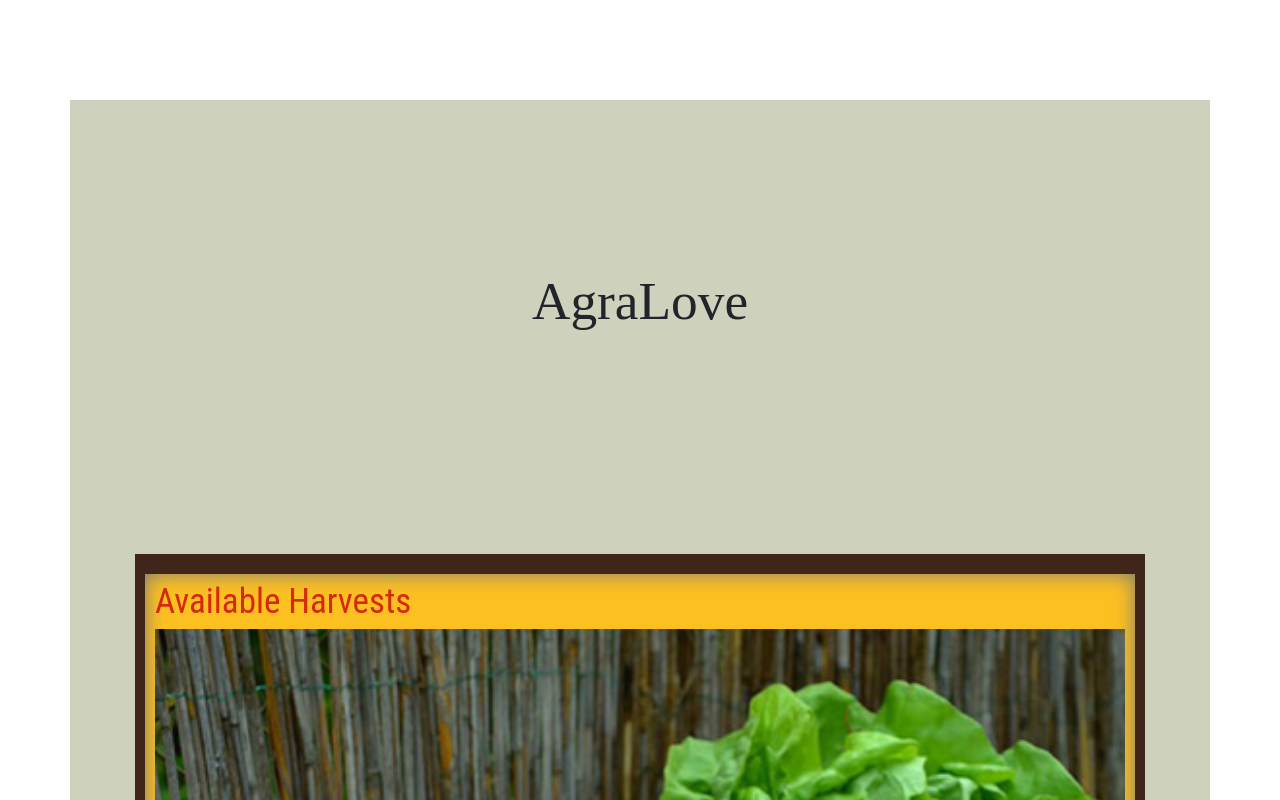
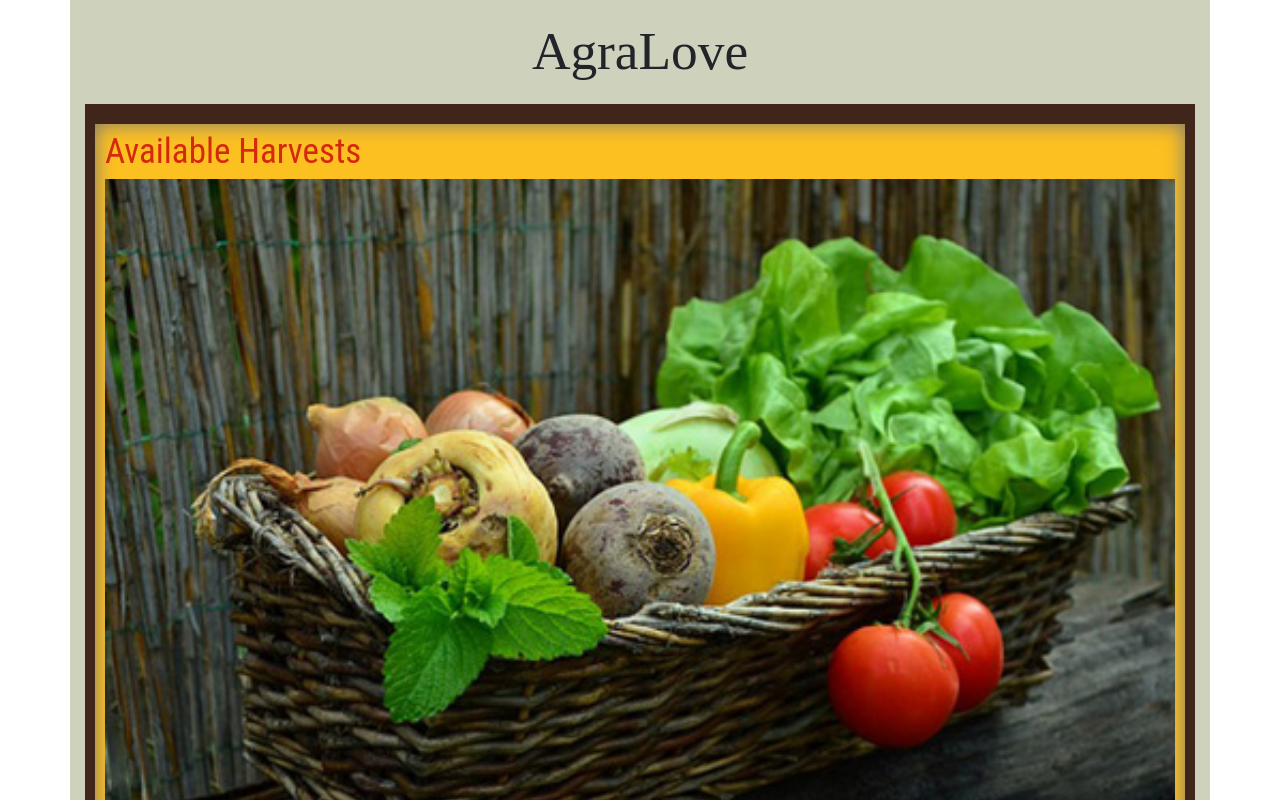
Before and after one commit to NicoleEssex/MetroAgro, a React (Create React App) app in the folder client/: page /home in a window 1280 px wide. Shown: the top 800 px of the page. Built offline with nearby package versions, Linux system fonts and the light colour scheme; what auth0-js, webfontloader would draw is missing.

Commit message:
More Styles Fixed on Home Page and MyBounty Page

```diff
--- a/client/src/App.css
+++ b/client/src/App.css
@@ -1,4 +1,3 @@
-
 
 body {
     background-color: #ced2bc;
--- a/client/src/App.js
+++ b/client/src/App.js
@@ -39,7 +39,8 @@ changeAppState = (name, value) => {
 }
   render() {
     return (
-      <Container fluid>
+
+      <div>
         <Router  history={history}>
 
           <Switch>
@@ -51,8 +52,7 @@ changeAppState = (name, value) => {
           </Switch>
 
         </Router>
-
-      </Container>
+        </div>
     );
   }
 }
--- a/client/src/components/buttons/AddCropFormButton/AddCropFormButton.css
+++ b/client/src/components/buttons/AddCropFormButton/AddCropFormButton.css
@@ -1,6 +1,6 @@
 .acfb {
     height: auto;
-    width: 150px;
+    width: 100px;
     margin:10px;
     font-family: 'Indie Flower', 'cursive';
     font-size: 21px;
--- a/client/src/components/pages/Home/Home.css
+++ b/client/src/components/pages/Home/Home.css
@@ -44,10 +44,7 @@ div .image-container {
 .pageContainer {
     text-align: center;
 }
-div {
-    padding: 50px;
-    text-align: center;
-}
+
 .MyBountyButton {
     height: 100px;
     width: 200px;
--- a/client/src/components/pages/Home/Home.js
+++ b/client/src/components/pages/Home/Home.js
@@ -16,7 +16,7 @@ WebFont.load({
   export default class Home extends React.Component {
     render() {
       return (
-        <Container float className="homebkg">
+        <Container className="homebkg">
           <Row>
             <Col className="app-title"><h1>AgraLove</h1></Col>
           </Row>
--- a/client/src/components/pages/MyBounty/MyBounty.css
+++ b/client/src/components/pages/MyBounty/MyBounty.css
@@ -1,3 +1,4 @@
+
 
 .myBountyContainer {
     padding: 20px;
@@ -18,6 +19,7 @@
     max-width: 500px;
     margin-right:auto;
     margin-left:auto;
+    padding:10px;
 }
 
  #myBountyTitle {
@@ -42,9 +44,17 @@ div .popdbinfo{
 
 .form-check-label {
     margin-right: 12px;
-    font-size: 23px;
+    font-size: 16px;
+    padding-right: 5px;
+
 }
 
-.form-check-input {
-    width: 37px;
+
+#checkAvail {
+    margin-left:10px;
 }
+
+.acfb {
+    margin:0px;
+    padding:0px;
+}
--- a/client/src/components/pages/MyBounty/MyBounty.js
+++ b/client/src/components/pages/MyBounty/MyBounty.js
@@ -41,14 +41,14 @@ class MyBounty extends Component {
                 <span>Until<Input type="time" name="time" id="exampleTime" placeholder="time available" /></span>
                 <Label for="exampleText">Additional Comments</Label>
                 <Input type="textarea" name="text" id="exampleText" />
-                <div className ="box-label-group">
+
                 <br/>
-                <span><Label check>
+                <Label check>
                 <Input type="checkbox" />{' '}
                   Ready for Available Harvests
-                </Label></span>
-                <span><AddCropFormButton /></span>
-                </div>
+                </Label>
+                <AddCropFormButton />
+
             </FormGroup>
           </div>
         );
```
